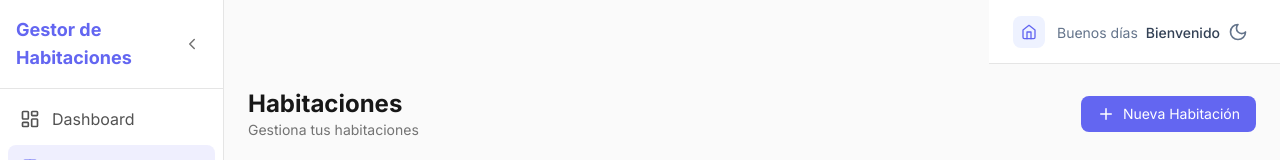
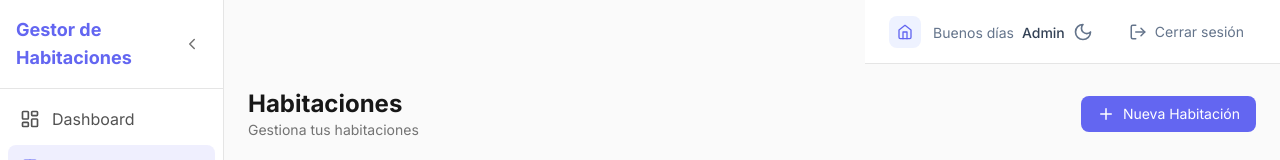
Before and after one commit to ddiosdiablo/sistema_habitaciones, a React (Vite) app: page /habitaciones in a window 1280 px wide. Shown: the top 160 px of the page. Built offline with nearby package versions, Linux system fonts and the light colour scheme; no server answers; the database is empty.

Commit message:
Add logout button and use sessionStorage for auto-logout on browser close

```diff
--- a/src/components/TopBar.tsx
+++ b/src/components/TopBar.tsx
@@ -1,4 +1,4 @@
-import { Moon, Sun, Home, Menu } from 'lucide-react';
+import { Moon, Sun, Home, Menu, LogOut } from 'lucide-react';
 import { useAppStore } from '../store/appStore';
 
 interface TopBarProps {
@@ -7,7 +7,7 @@ interface TopBarProps {
 }
 
 export const TopBar = ({ sidebarCollapsed, onMenuToggle }: TopBarProps) => {
-  const { darkMode, toggleDarkMode } = useAppStore();
+  const { darkMode, toggleDarkMode, logout, config } = useAppStore();
 
   const obtenerSaludo = () => {
     const hora = new Date().getHours();
@@ -41,7 +41,7 @@ export const TopBar = ({ sidebarCollapsed, onMenuToggle }: TopBarProps) => {
                 {obtenerSaludo()}
               </span>
               <span className="text-sm font-medium text-slate-700 dark:text-slate-200 ml-2">
-                Bienvenido
+                {config.usuarioAdmin || 'Admin'}
               </span>
             </div>
           </div>
@@ -55,6 +55,14 @@ export const TopBar = ({ sidebarCollapsed, onMenuToggle }: TopBarProps) => {
           >
             {darkMode ? <Sun size={20} /> : <Moon size={20} />}
           </button>
+          <button
+            onClick={logout}
+            className="flex items-center gap-2 px-3 py-2 rounded-lg hover:bg-red-50 dark:hover:bg-red-900/20 text-slate-500 dark:text-slate-400 hover:text-red-600 dark:hover:text-red-400 transition-colors text-sm"
+            title="Cerrar sesión"
+          >
+            <LogOut size={18} />
+            <span className="hidden sm:inline">Cerrar sesión</span>
+          </button>
         </div>
       </div>
     </header>
--- a/src/store/appStore.ts
+++ b/src/store/appStore.ts
@@ -533,10 +533,22 @@ export const useAppStore = create<AppState>()(
     }),
     {
       name: 'habita-gest-storage',
-      partialize: (state) => ({
+      storage: {
+        getItem: (name) => {
+          const value = sessionStorage.getItem(name);
+          return value ? JSON.parse(value) : null;
+        },
+        setItem: (name, value) => {
+          sessionStorage.setItem(name, JSON.stringify(value));
+        },
+        removeItem: (name) => {
+          sessionStorage.removeItem(name);
+        },
+      },
+      partialize: (state: AppState) => ({
         darkMode: state.darkMode,
         isAuthenticated: state.isAuthenticated,
       }),
     }
-  )
+  ) as unknown as (set: any, get: any, store: any) => AppState,
 );
```
